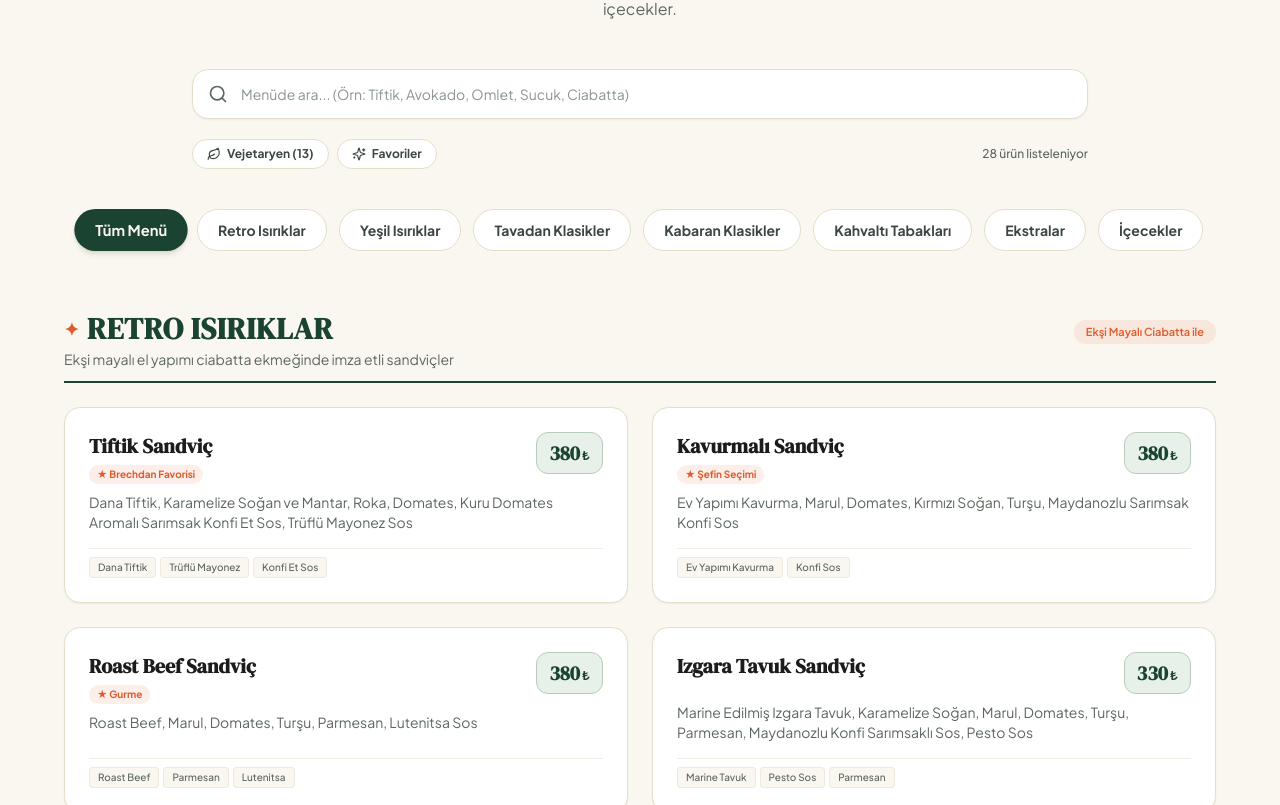
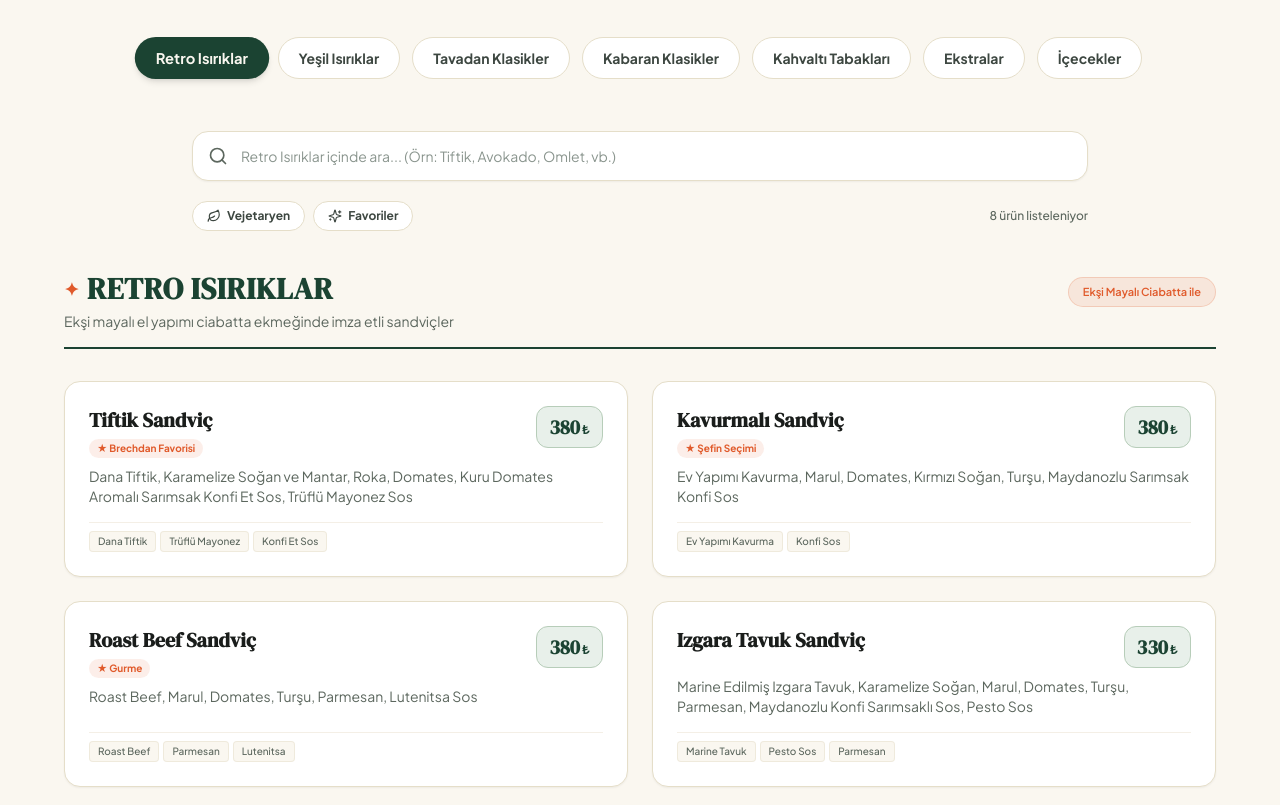
Before and after one commit to ulasbalci0653/brechdan, a Next.js app: page / in a window 1280 px wide. Shown: the part 2615-3420 px from the top of the page. Built offline with nearby package versions, Linux system fonts and the light colour scheme.

Commit message:
feat: default to Retro Isiriklar category and display only active selected category

```diff
--- a/src/components/MenuSection.tsx
+++ b/src/components/MenuSection.tsx
@@ -8,10 +8,7 @@ import {
   Leaf,
   Coffee,
   Flame,
-  PlusCircle,
-  Check,
-  ChevronRight,
-  Filter,
+  UtensilsCrossed,
 } from "lucide-react";
 import {
   MENU_CATEGORIES,
@@ -24,16 +21,21 @@ import {
 } from "@/data/menu";
 
 export default function MenuSection() {
-  const [selectedCategory, setSelectedCategory] = useState<string>("all");
+  const [selectedCategory, setSelectedCategory] = useState<MenuCategoryKey>("retro-isiriklar");
   const [searchQuery, setSearchQuery] = useState("");
   const [onlyVegetarian, setOnlyVegetarian] = useState(false);
   const [onlyPopular, setOnlyPopular] = useState(false);
 
-  // Filter items
-  const filteredItems = useMemo(() => {
+  // Active Category Info
+  const activeCategoryInfo = useMemo(() => {
+    return MENU_CATEGORIES.find((c) => c.key === selectedCategory) || MENU_CATEGORIES[0];
+  }, [selectedCategory]);
+
+  // Filter items for the currently selected category
+  const currentCategoryItems = useMemo(() => {
     return MENU_ITEMS.filter((item) => {
       // Category match
-      if (selectedCategory !== "all" && item.category !== selectedCategory) {
+      if (item.category !== selectedCategory) {
         return false;
       }
       // Vegetarian filter
@@ -56,21 +58,39 @@ export default function MenuSection() {
     });
   }, [selectedCategory, searchQuery, onlyVegetarian, onlyPopular]);
 
-  // Group filtered items by category if "all" is selected
-  const groupedCategories = useMemo(() => {
-    if (selectedCategory !== "all") {
-      const catInfo = MENU_CATEGORIES.find((c) => c.key === selectedCategory);
-      return catInfo ? [catInfo] : [];
-    }
-    return MENU_CATEGORIES.filter((c) => c.key !== "ekstralar" && c.key !== "icecekler");
-  }, [selectedCategory]);
+  // Filtered drinks if searching under drinks
+  const filteredDrinks = useMemo(() => {
+    if (selectedCategory !== "icecekler") return [];
+    if (!searchQuery.trim()) return DRINKS;
+    const query = searchQuery.toLowerCase();
+    return DRINKS.filter(
+      (d) =>
+        d.name.toLowerCase().includes(query) ||
+        (d.variants && d.variants.toLowerCase().includes(query))
+    );
+  }, [selectedCategory, searchQuery]);
+
+  // Filtered extras if searching under extras
+  const filteredSandwichExtras = useMemo(() => {
+    if (selectedCategory !== "ekstralar") return [];
+    if (!searchQuery.trim()) return SANDWICH_EXTRAS;
+    const query = searchQuery.toLowerCase();
+    return SANDWICH_EXTRAS.filter((e) => e.name.toLowerCase().includes(query));
+  }, [selectedCategory, searchQuery]);
+
+  const filteredBreakfastExtras = useMemo(() => {
+    if (selectedCategory !== "ekstralar") return [];
+    if (!searchQuery.trim()) return BREAKFAST_EXTRAS;
+    const query = searchQuery.toLowerCase();
+    return BREAKFAST_EXTRAS.filter((e) => e.name.toLowerCase().includes(query));
+  }, [selectedCategory, searchQuery]);
 
   return (
     <section id="menu" className="py-20 lg:py-28 bg-[#FAF7F0] border-b border-[#E5DEC9] relative">
       <div className="max-w-7xl mx-auto px-4 sm:px-6 lg:px-8">
 
         {/* Header Title */}
-        <div className="text-center max-w-3xl mx-auto space-y-4 mb-12">
+        <div className="text-center max-w-3xl mx-auto space-y-4 mb-10">
           <div className="inline-flex items-center gap-2 text-xs font-bold text-[#E05A2B] uppercase tracking-widest px-3.5 py-1 rounded-full bg-[#E05A2B]/10">
             <span>✦</span>
             <span>BRECHDAN LEZZETLERİ</span>
@@ -79,8 +99,33 @@ export default function MenuSection() {
             Güncel Menü & Fiyatlar
           </h2>
           <p className="text-sm sm:text-base text-[#5C675E] leading-relaxed">
-            Bahçelievler işletmemizde servis edilen el yapımı sandviçler, kahvaltı tabakları, tavadan lezzetler ve içecekler.
+            İncelemek istediğiniz kategoriyi seçerek ürünleri ve güncel fiyatları görüntüleyebilirsiniz.
           </p>
+        </div>
+
+        {/* Category Tabs (Horizontally scrollable on mobile) */}
+        <div className="max-w-6xl mx-auto mb-10 overflow-x-auto pb-3 scrollbar-none">
+          <div className="flex items-center gap-2 sm:gap-3 min-w-max justify-start md:justify-center">
+            {MENU_CATEGORIES.map((cat) => {
+              const isSelected = selectedCategory === cat.key;
+              return (
+                <button
+                  key={cat.key}
+                  onClick={() => {
+                    setSelectedCategory(cat.key);
+                    setSearchQuery("");
+                  }}
+                  className={`px-4 sm:px-5 py-2.5 rounded-full text-xs sm:text-sm font-bold transition-all whitespace-nowrap cursor-pointer ${
+                    isSelected
+                      ? "bg-[#1B4332] text-[#FAF7F0] shadow-md scale-105"
+                      : "bg-[#FFFFFF] text-[#3D4741] border border-[#E5DEC9] hover:bg-[#E8F0EA] hover:text-[#1B4332]"
+                  }`}
+                >
+                  {cat.name}
+                </button>
+              );
+            })}
+          </div>
         </div>
 
         {/* Search & Filter Controls */}
@@ -93,7 +138,7 @@ export default function MenuSection() {
               type="text"
               value={searchQuery}
               onChange={(e) => setSearchQuery(e.target.value)}
-              placeholder="Menüde ara... (Örn: Tiftik, Avokado, Omlet, Sucuk, Ciabatta)"
+              placeholder={`${activeCategoryInfo.name} içinde ara... (Örn: Tiftik, Avokado, Omlet, vb.)`}
               className="w-full pl-12 pr-4 py-3.5 bg-[#FFFFFF] border border-[#E5DEC9] rounded-2xl text-sm text-[#1A1D1B] placeholder-[#8A958E] focus:outline-none focus:ring-2 focus:ring-[#1B4332] focus:border-transparent shadow-sm"
             />
             {searchQuery && (
@@ -106,7 +151,8 @@ export default function MenuSection() {
             )}
           </div>
 
-          {/* Quick Filters Pill bar */}
+          {/* Quick Filters (Shown for food categories) */}
+          {selectedCategory !== "ekstralar" && selectedCategory !== "icecekler" && (
             <div className="flex flex-wrap items-center justify-between gap-3 pt-1">
               <div className="flex items-center gap-2">
                 <button
@@ -118,7 +164,7 @@ export default function MenuSection() {
                   }`}
                 >
                   <Leaf className="w-3.5 h-3.5" />
-                <span>Vejetaryen ({MENU_ITEMS.filter((i) => i.vegetarian).length})</span>
+                  <span>Vejetaryen</span>
                 </button>
 
                 <button
@@ -135,74 +181,47 @@ export default function MenuSection() {
               </div>
 
               <span className="text-xs text-[#5C675E] font-medium">
-              {filteredItems.length} ürün listeleniyor
+                {currentCategoryItems.length} ürün listeleniyor
               </span>
             </div>
+          )}
         </div>
 
-        {/* Category Tabs (Horizontally scrollable on mobile) */}
-        <div className="max-w-6xl mx-auto mb-12 overflow-x-auto pb-3 scrollbar-none">
-          <div className="flex items-center gap-2 sm:gap-3 min-w-max justify-start md:justify-center">
-            <button
-              onClick={() => setSelectedCategory("all")}
-              className={`px-4 sm:px-5 py-2.5 rounded-full text-xs sm:text-sm font-bold transition-all ${
-                selectedCategory === "all"
-                  ? "bg-[#1B4332] text-[#FAF7F0] shadow-md scale-105"
-                  : "bg-[#FFFFFF] text-[#3D4741] border border-[#E5DEC9] hover:bg-[#E8F0EA]"
-              }`}
-            >
-              Tüm Menü
-            </button>
+        {/* Selected Category Content Presentation */}
+        <div className="max-w-6xl mx-auto">
 
-            {MENU_CATEGORIES.map((cat) => (
-              <button
-                key={cat.key}
-                onClick={() => setSelectedCategory(cat.key)}
-                className={`px-4 sm:px-5 py-2.5 rounded-full text-xs sm:text-sm font-bold transition-all whitespace-nowrap ${
-                  selectedCategory === cat.key
-                    ? "bg-[#1B4332] text-[#FAF7F0] shadow-md scale-105"
-                    : "bg-[#FFFFFF] text-[#3D4741] border border-[#E5DEC9] hover:bg-[#E8F0EA]"
-                }`}
-              >
-                {cat.name}
-              </button>
-            ))}
-          </div>
-        </div>
-
-        {/* Main Menu Products Listing */}
+          {/* Standard Food Categories (Retro Isırıklar, Yeşil Isırıklar, Tavadan Klasikler, Kabaran Klasikler, Kahvaltı Tabakları) */}
           {selectedCategory !== "ekstralar" && selectedCategory !== "icecekler" && (
-          <div className="max-w-6xl mx-auto space-y-16">
-            {groupedCategories.map((cat) => {
-              const catItems = filteredItems.filter((i) => i.category === cat.key);
-              if (catItems.length === 0) return null;
-
-              return (
-                <div key={cat.key} className="space-y-6">
+            <div className="space-y-8 animate-fade-in">
               {/* Category Header */}
-                  <div className="flex flex-col sm:flex-row sm:items-baseline justify-between gap-2 pb-3 border-b-2 border-[#1B4332]">
+              <div className="flex flex-col sm:flex-row sm:items-baseline justify-between gap-2 pb-4 border-b-2 border-[#1B4332]">
                 <div>
                   <div className="flex items-center gap-2">
                     <span className="text-[#E05A2B] text-lg font-bold">✦</span>
                     <h3 className="font-serif text-2xl sm:text-3xl font-bold text-[#1B4332] uppercase tracking-wide">
-                          {cat.name}
+                      {activeCategoryInfo.name}
                     </h3>
                   </div>
-                      <p className="text-xs sm:text-sm text-[#5C675E] mt-0.5">
-                        {cat.subtitle}
+                  <p className="text-xs sm:text-sm text-[#5C675E] mt-1">
+                    {activeCategoryInfo.subtitle}
                   </p>
                 </div>
 
-                    {cat.key.includes("isiriklar") && (
-                      <span className="text-[11px] font-semibold text-[#E05A2B] bg-[#E05A2B]/10 px-3 py-1 rounded-full shrink-0">
+                {selectedCategory.includes("isiriklar") && (
+                  <span className="text-[11px] font-semibold text-[#E05A2B] bg-[#E05A2B]/10 px-3.5 py-1.5 rounded-full shrink-0 border border-[#E05A2B]/20">
                     Ekşi Mayalı Ciabatta ile
+                  </span>
+                )}
+                {selectedCategory === "kahvalti-tabaklari" && (
+                  <span className="text-[11px] font-semibold text-[#1B4332] bg-[#E8F0EA] px-3.5 py-1.5 rounded-full shrink-0 border border-[#B7CDB9]">
+                    Kupa Çay Dahil
                   </span>
                 )}
               </div>
 
               {/* Products Grid */}
               <div className="grid grid-cols-1 md:grid-cols-2 gap-5 sm:gap-6">
-                    {catItems.map((item) => (
+                {currentCategoryItems.map((item) => (
                   <div
                     key={item.id}
                     className="bg-[#FFFFFF] rounded-2xl p-5 sm:p-6 border border-[#E5DEC9] shadow-sm hover:border-[#1B4332] hover:shadow-md transition-all flex flex-col justify-between"
@@ -257,24 +276,20 @@ export default function MenuSection() {
                   </div>
                 ))}
               </div>
-                </div>
-              );
-            })}
 
-            {filteredItems.length === 0 && (
+              {currentCategoryItems.length === 0 && (
                 <div className="text-center py-12 bg-[#FFFFFF] rounded-3xl border border-[#E5DEC9] p-8">
                   <p className="font-serif text-xl font-bold text-[#1B4332]">
-                  Aradığınız kriterlere uygun ürün bulunamadı.
+                    Bu kategoride aradığınız kriterlere uygun ürün bulunamadı.
                   </p>
                   <p className="text-xs text-[#5C675E] mt-1">
-                  Arama terimini değiştirerek veya filtreleri temizleyerek tekrar deneyebilirsiniz.
+                    Arama terimini temizleyerek veya filtreleri kaldırarak tekrar deneyebilirsiniz.
                   </p>
                   <button
                     onClick={() => {
                       setSearchQuery("");
                       setOnlyVegetarian(false);
                       setOnlyPopular(false);
-                    setSelectedCategory("all");
                     }}
                     className="mt-4 px-4 py-2 bg-[#1B4332] text-[#FAF7F0] text-xs font-bold rounded-full"
                   >
@@ -285,34 +300,35 @@ export default function MenuSection() {
             </div>
           )}
 
-        {/* Dedicated Ekstralar Section */}
-        {(selectedCategory === "all" || selectedCategory === "ekstralar") && (
-          <div className="max-w-6xl mx-auto mt-16 pt-12 border-t border-[#E5DEC9]">
-            <div className="flex items-center gap-2 mb-2">
+          {/* EKSTRALAR Category Selected */}
+          {selectedCategory === "ekstralar" && (
+            <div className="space-y-8 animate-fade-in">
+              <div className="pb-4 border-b-2 border-[#1B4332]">
+                <div className="flex items-center gap-2">
                   <span className="text-[#E05A2B] text-lg font-bold">✦</span>
                   <h3 className="font-serif text-2xl sm:text-3xl font-bold text-[#1B4332] uppercase tracking-wide">
                     EKSTRALAR
                   </h3>
                 </div>
-            <p className="text-xs sm:text-sm text-[#5C675E] mb-8">
+                <p className="text-xs sm:text-sm text-[#5C675E] mt-1">
                   Sandviçlerinizi veya kahvaltı tabaklarınızı dilediğiniz gibi zenginleştirin.
                 </p>
+              </div>
 
               <div className="grid grid-cols-1 lg:grid-cols-2 gap-8">
-
                 {/* Sandviç Ekstraları */}
-              <div className="bg-[#E05A2B]/10 rounded-3xl p-6 sm:p-8 border border-[#E05A2B]/30">
+                <div className="bg-[#E05A2B]/10 rounded-3xl p-6 sm:p-8 border border-[#E05A2B]/30 shadow-sm">
                   <div className="flex items-center justify-between pb-4 mb-4 border-b border-[#E05A2B]/20">
                     <h4 className="font-serif text-xl font-bold text-[#E05A2B] uppercase tracking-wider">
                       Sandviç Ekstraları
                     </h4>
                     <span className="text-xs font-bold px-2.5 py-1 bg-[#E05A2B] text-[#FAF7F0] rounded-full">
-                    {SANDWICH_EXTRAS.length} Çeşit
+                      {filteredSandwichExtras.length} Çeşit
                     </span>
                   </div>
 
                   <div className="grid grid-cols-1 sm:grid-cols-2 gap-x-6 gap-y-3">
-                  {SANDWICH_EXTRAS.map((extra) => (
+                    {filteredSandwichExtras.map((extra) => (
                       <div
                         key={extra.name}
                         className="flex items-center justify-between py-1.5 border-b border-[#E05A2B]/15 text-xs sm:text-sm"
@@ -327,18 +343,18 @@ export default function MenuSection() {
                 </div>
 
                 {/* Kahvaltı Ekstraları */}
-              <div className="bg-[#E8F0EA] rounded-3xl p-6 sm:p-8 border border-[#B7CDB9]">
+                <div className="bg-[#E8F0EA] rounded-3xl p-6 sm:p-8 border border-[#B7CDB9] shadow-sm">
                   <div className="flex items-center justify-between pb-4 mb-4 border-b border-[#B7CDB9]">
                     <h4 className="font-serif text-xl font-bold text-[#1B4332] uppercase tracking-wider">
                       Kahvaltı Ekstraları
                     </h4>
                     <span className="text-xs font-bold px-2.5 py-1 bg-[#1B4332] text-[#FAF7F0] rounded-full">
-                    {BREAKFAST_EXTRAS.length} Çeşit
+                      {filteredBreakfastExtras.length} Çeşit
                     </span>
                   </div>
 
                   <div className="grid grid-cols-1 sm:grid-cols-2 gap-x-6 gap-y-3">
-                  {BREAKFAST_EXTRAS.map((extra) => (
+                    {filteredBreakfastExtras.map((extra) => (
                       <div
                         key={extra.name}
                         className="flex items-center justify-between py-1.5 border-b border-[#B7CDB9]/50 text-xs sm:text-sm"
@@ -351,26 +367,27 @@ export default function MenuSection() {
                     ))}
                   </div>
                 </div>
-
               </div>
             </div>
           )}
 
-        {/* Dedicated İçecekler Section */}
-        {(selectedCategory === "all" || selectedCategory === "icecekler") && (
-          <div className="max-w-6xl mx-auto mt-16 pt-12 border-t border-[#E5DEC9]">
-            <div className="flex items-center gap-2 mb-2">
+          {/* İÇECEKLER Category Selected */}
+          {selectedCategory === "icecekler" && (
+            <div className="space-y-8 animate-fade-in">
+              <div className="pb-4 border-b-2 border-[#1B4332]">
+                <div className="flex items-center gap-2">
                   <span className="text-[#E05A2B] text-lg font-bold">✦</span>
                   <h3 className="font-serif text-2xl sm:text-3xl font-bold text-[#1B4332] uppercase tracking-wide">
                     İÇECEKLER
                   </h3>
                 </div>
-            <p className="text-xs sm:text-sm text-[#5C675E] mb-8">
+                <p className="text-xs sm:text-sm text-[#5C675E] mt-1">
                   Taze sıkılmış meyve suları, sıcak kahveler, geleneksel çaylar ve serinletici içecekler.
                 </p>
+              </div>
 
               <div className="grid grid-cols-1 sm:grid-cols-2 lg:grid-cols-3 gap-4">
-              {DRINKS.map((drink) => (
+                {filteredDrinks.map((drink) => (
                   <div
                     key={drink.name}
                     className="bg-[#FFFFFF] rounded-2xl p-4 sm:p-5 border border-[#E5DEC9] shadow-sm hover:border-[#1B4332] transition-all flex items-center justify-between"
@@ -403,6 +420,8 @@ export default function MenuSection() {
           )}
 
         </div>
+
+      </div>
     </section>
   );
 }
```
Lines whose indentation alone changed are shown as unchanged.
